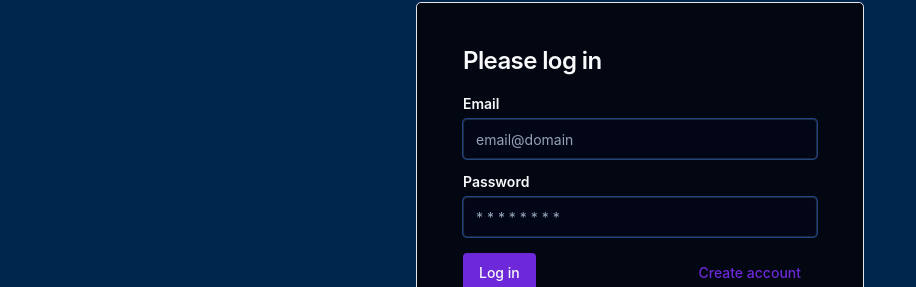
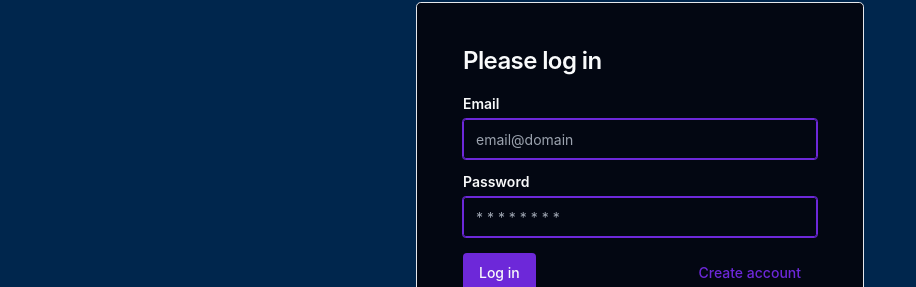
Before and after one commit to michaelsnook/sunlo-tanstack, a React (Vite) app: page /login in a window 1280 px wide. Shown: the part 78-365 px from the top of the page, without its empty margins (0-916 px from the left). Built offline with nearby package versions, Linux system fonts and the light colour scheme; no server answers.

Commit message:
Futz with the inputs a bit

```diff
--- a/src/components/SuccessCheckmark.tsx
+++ b/src/components/SuccessCheckmark.tsx
@@ -3,7 +3,7 @@ import { ReactNode } from '@tanstack/react-router'
 const SuccessCheckmark = (): ReactNode => (
 	<svg
 		xmlns="http://www.w3.org/2000/svg"
-		className="h-16 w-16 rounded-full bg-white text-accent"
+		className="h-16 w-16 rounded-full bg-background text-primary"
 		viewBox="0 0 20 20"
 		fill="currentColor"
 	>
--- a/src/components/select-one-language.tsx
+++ b/src/components/select-one-language.tsx
@@ -40,7 +40,7 @@ export function SelectOneLanguage({
 					role="combobox"
 					aria-expanded={open}
 					className={cn(
-						'justify-between text-base',
+						's-input justify-between',
 						hasError && 'border-destructive'
 					)}
 				>
--- a/src/components/ui/input.tsx
+++ b/src/components/ui/input.tsx
@@ -11,7 +11,7 @@ const Input = React.forwardRef<HTMLInputElement, InputProps>(
 			<input
 				type={type}
 				className={cn(
-					'ring-1 focus-within:ring-1 flex h-10 w-full rounded border border-primary bg-white px-3 py-2 text-sm ring-offset-white file:border-0 file:bg-transparent file:text-sm file:font-medium file:text-slate-950 placeholder:text-slate-500 focus-visible:outline-none focus-visible:ring-1 focus-visible:ring-slate-950 focus-visible:ring-offset-2 disabled:cursor-not-allowed disabled:opacity-50 dark:border-slate-800 dark:bg-slate-950 dark:ring-offset-slate-950 dark:file:text-slate-50 text-foreground dark:text-background dark:placeholder:text-slate-400 dark:focus-visible:ring-slate-300',
+					's-input flex h-10 w-full rounded-md border bg-background px-3 py-2 text-sm ring-offset-background file:border-0 file:bg-transparent file:text-sm file:font-medium file:text-foreground placeholder:text-muted-foreground focus-visible:outline-none focus-visible:ring-2 focus-visible:ring-ring focus-visible:ring-offset-2 disabled:cursor-not-allowed disabled:opacity-50',
 					className
 				)}
 				ref={ref}
--- a/src/styles/globals.css
+++ b/src/styles/globals.css
@@ -75,6 +75,9 @@
 	.s-link {
 		@apply cursor-pointer decoration-accent underline-offset-2 hover:underline-offset-1 underline hover:decoration-2 decoration-1 transition-all;
 	}
+	.s-input {
+		@apply outline outline-1 outline-primary border-primary;
+	}
 	.nav-link {
 		@apply transition-all;
 	}
```
